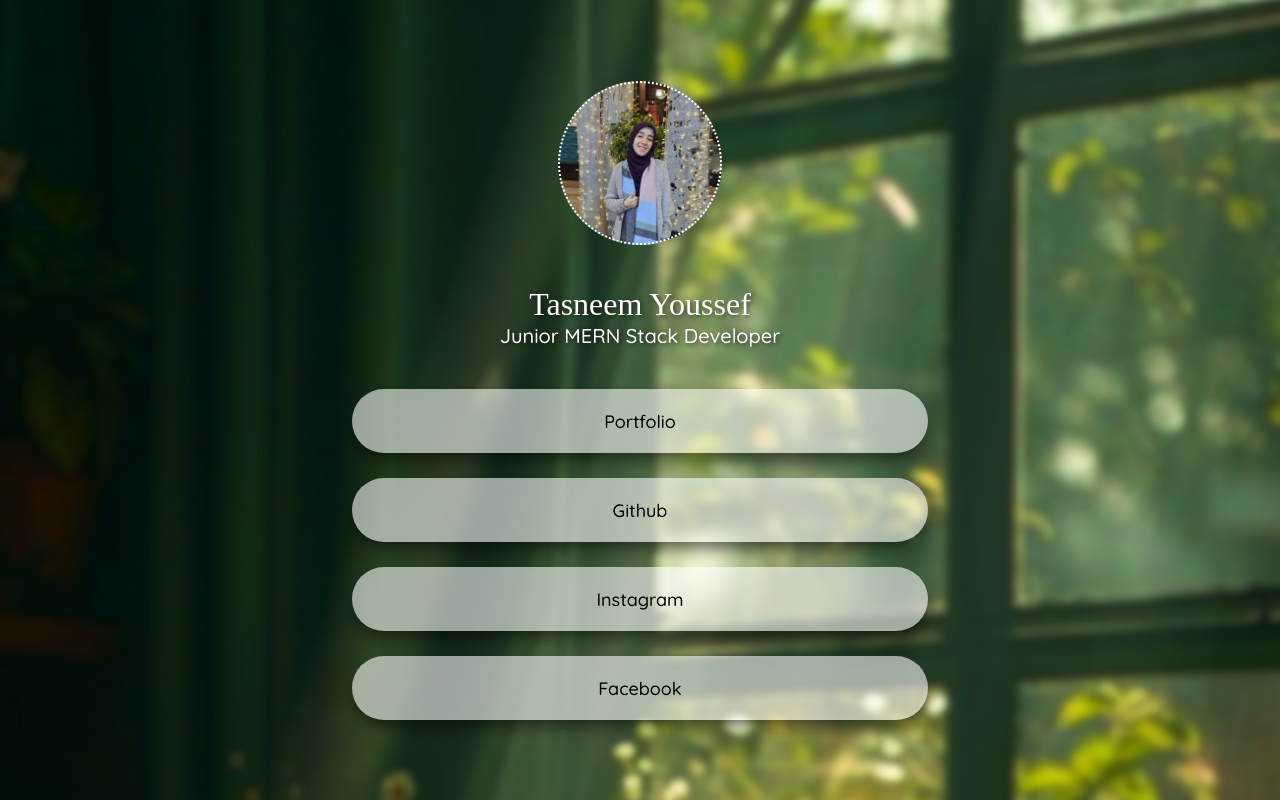
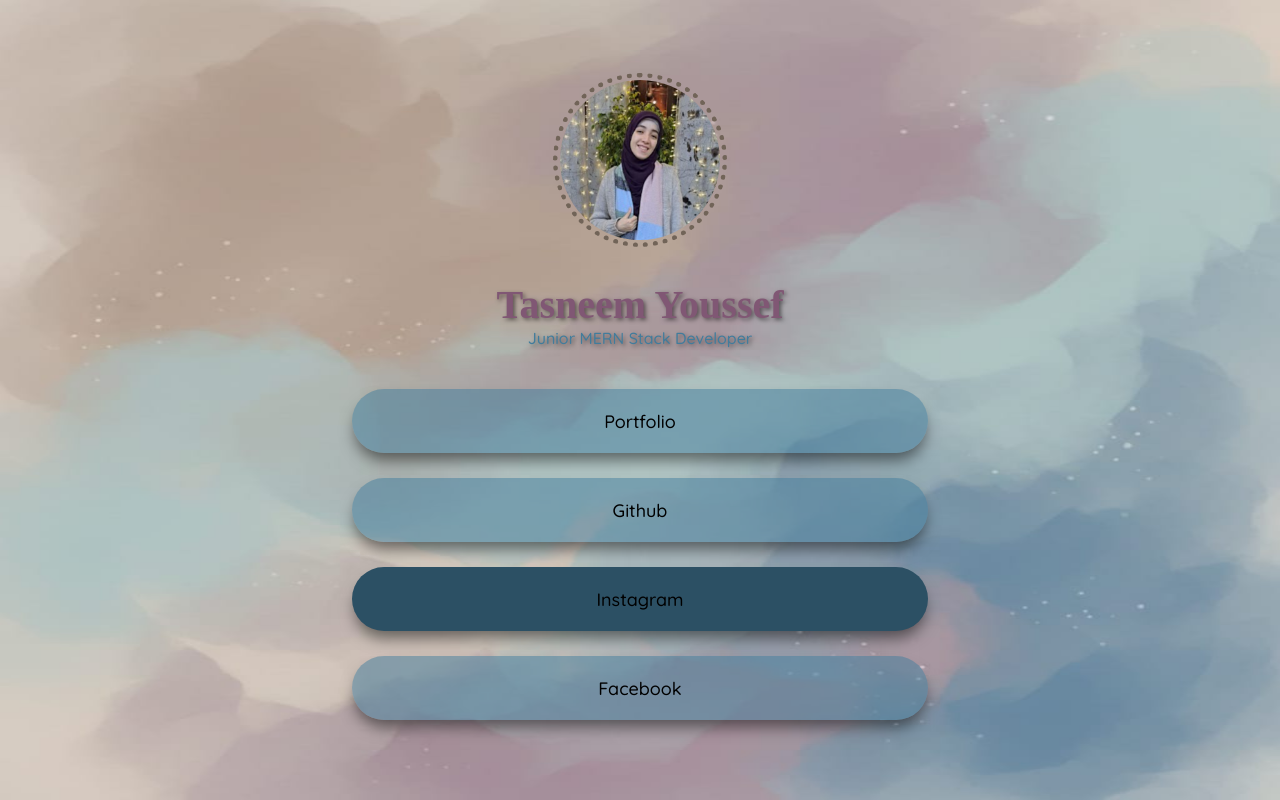
Before and after one commit to Nemo97-76/linktree, a React (Vite) app: page / in a window 1280 px wide. Built offline with nearby package versions, Linux system fonts and the light colour scheme; a web font is replaced by a local one.

Commit message:
update styling

```diff
--- a/src/App.css
+++ b/src/App.css
@@ -7,12 +7,9 @@
   }
 
   body {
-    background-image: url(./assets/1e79074c289576e5dd073ed89afe9ce4.png);
-    background-size: cover;
+    background-image: url("./assets/1.jpeg");
     background-repeat: no-repeat;
-    background-position: center top;
-    background-attachment: fixed;
-    height: 100vh;
+    background-size:100vw 100vh;
   }
 
   .main {
@@ -36,9 +33,10 @@
     border-radius: 50%;
     background-image: url(./assets/cropped-image.png);
     background-position: 50% 36%;
-    background-size: 250%;
+    background-size: 350%;
     background-repeat: no-repeat;
-    border: white dotted 2.5px;
+    outline: #716458 dotted 5px;
+    outline-offset: 2px;
   }
 
   .description {
@@ -56,10 +54,10 @@
   .bodoni-moda-sc-header {
     font-family: "Bodoni Moda SC", serif;
     font-optical-sizing: auto;
-    font-weight: 400;
-    font-size: 4vh;
+    font-weight: 600;
+    font-size: 5vh;
     font-style: normal;
-    text-shadow: 2px 2px 4px rgba(0, 0, 0, 0.5);
+    color: #805774;
   }
 
   .quicksand-span {
@@ -71,8 +69,8 @@
   }
 
   .sup-description{
-    font-size: 2.5vh;
-
+    font-size: 2vh;
+    color: #417c9c;
   }
   .Links {
     display: grid;
@@ -83,7 +81,7 @@
 
   .LINK {
     height: 8vh;
-    background-color: rgba(255, 255, 255, 0.589);
+    background-color: rgba(65, 124, 156, 0.5);
     color: black;
     width: 45vw;
     text-align: center;
@@ -97,7 +95,7 @@
   }
 
   .LINK:hover {
-    background-color: rgba(255, 255, 255, 0.8);
+    background-color: rgba(65, 124, 156, 0.8);
     box-shadow: 0px 10px 15px 2px rgba(0, 0, 0, 0.5);
   }
 
@@ -107,3 +105,10 @@
     left: 50%;
     transform: translate(-50%, -50%);
   }
+  .InstegramLink{
+    background-color: rgb(44, 80, 100);
+  }
+  .InstegramLink:hover{
+    background-color: rgb(44, 80, 100);
+    box-shadow: 0px 10px 15px -3px rgba(0, 0, 0, 0.5);
+  }
--- a/src/App.jsx
+++ b/src/App.jsx
@@ -1,7 +1,7 @@
 import React from "react";
 import "./App.css"
 import { Tooltip } from "@mui/joy";
-
+//TODO : IG link 1.disable click  2.dark 3.tooltip on click
 const App=()=>{
   return(
     <>
```
Also changed, not shown: src/assets/1.jpeg (added).
